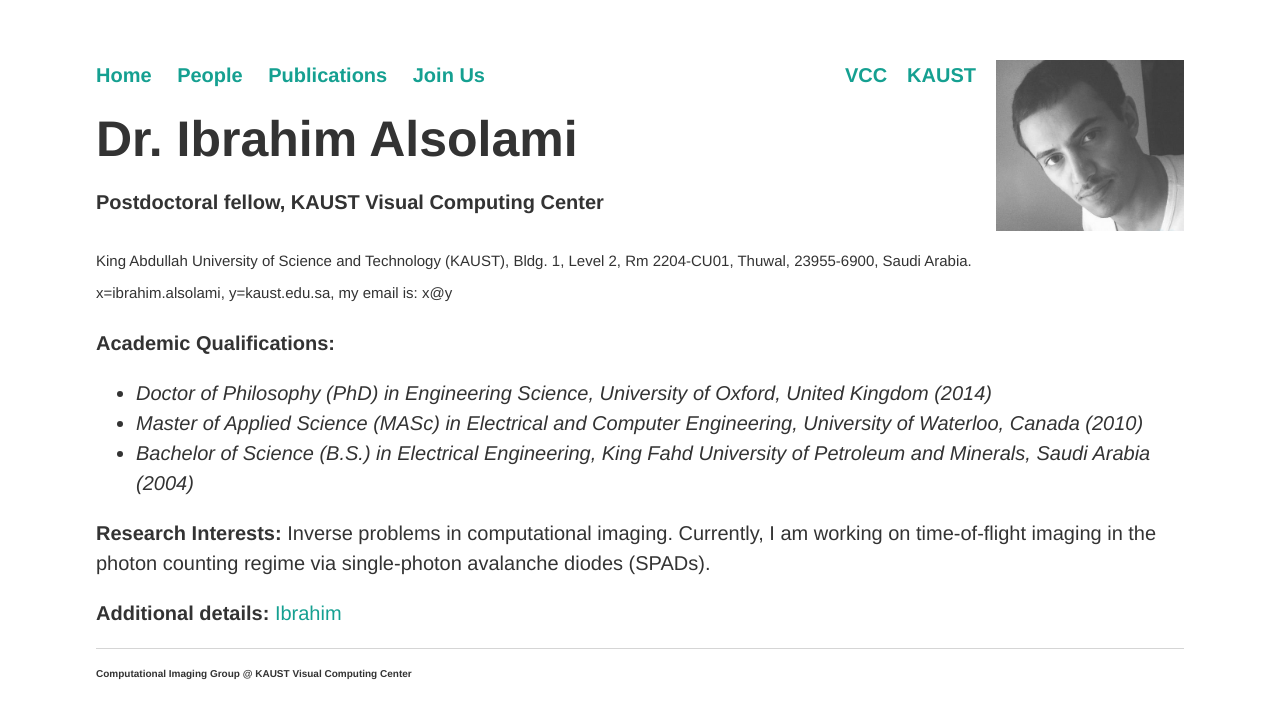
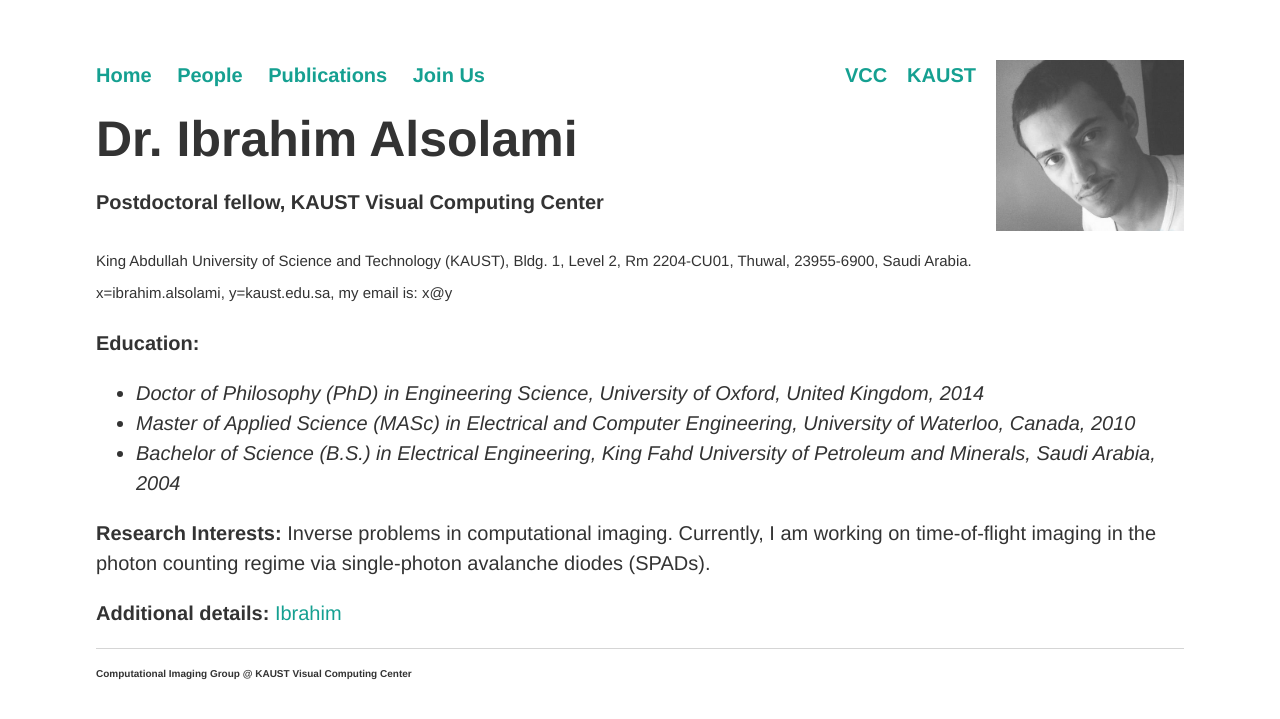
Before and after one commit to vccimaging/vccimaging.github.io, a Jekyll site: the page built from People/ialsolami/index.html, in a window 1280 px wide. Shown: the top 719 px of the page. Built offline with Jekyll 4.4.1, drawn with Linux system fonts in a browser that asks for light colours; a script that is not in the unit is left out.

Commit message:
Update index.html

```diff
--- a/People/ialsolami/index.html
+++ b/People/ialsolami/index.html
@@ -10,11 +10,11 @@ height: 171
 <h1>Dr. Ibrahim Alsolami<h1>
 <h4> Postdoctoral fellow, KAUST Visual Computing Center</h4>
 <span style="font-size:75%;">King Abdullah University of Science and Technology (KAUST), Bldg. 1, Level 2, Rm 2204-CU01, Thuwal, 23955-6900, Saudi Arabia.<br> x=ibrahim.alsolami, y=kaust.edu.sa, my email is: x@y</span><p>
-<b> Academic Qualifications: </b> <em>
+<b> Education: </b> <em>
 <ul>
-<li> Doctor of Philosophy (PhD) in Engineering Science, University of Oxford, United Kingdom (2014)</li>
-<li>Master of Applied Science (MASc) in Electrical and Computer Engineering, University of Waterloo, Canada (2010)</li>
-<li>Bachelor of Science (B.S.) in Electrical Engineering, King Fahd University of Petroleum and Minerals, Saudi Arabia (2004)</li>
+<li> Doctor of Philosophy (PhD) in Engineering Science, University of Oxford, United Kingdom, 2014</li>
+<li>Master of Applied Science (MASc) in Electrical and Computer Engineering, University of Waterloo, Canada, 2010</li>
+<li>Bachelor of Science (B.S.) in Electrical Engineering, King Fahd University of Petroleum and Minerals, Saudi Arabia, 2004</li>
 </ul>
 </em><p>
 
```
